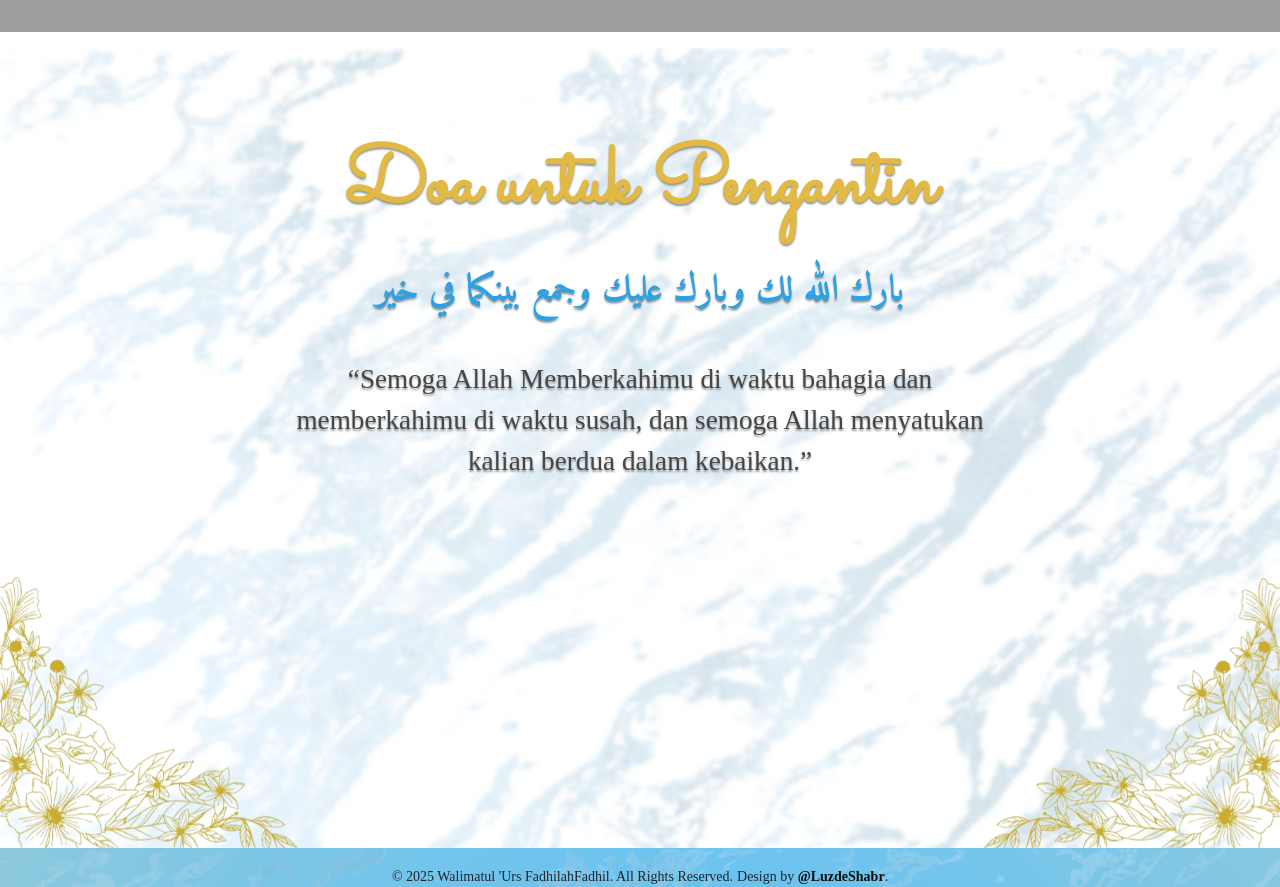
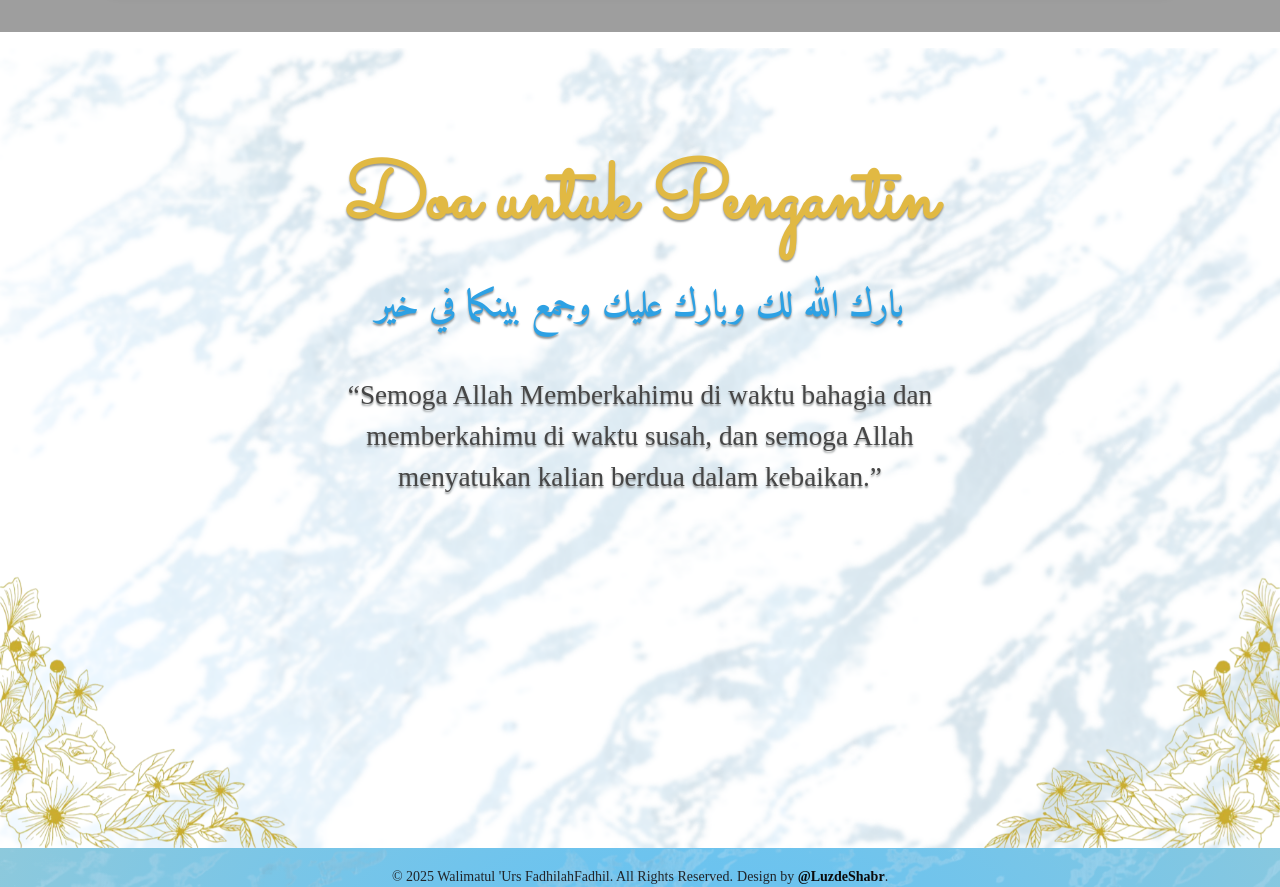
Before and after one commit to Luzeerdy/FadhilahWed, a plain HTML site: page index.html in a window 1280 px wide. Shown: the part 4420-5307 px from the top of the page. Drawn offline with nearby package versions, Linux system fonts and the light colour scheme; some packages are replaced by stand-ins of ours; grey boxes are pictures that could not be loaded; a script that the page names is missing; a web font is replaced by a local one.

Commit message:
Update index.html

```diff
--- a/index.html
+++ b/index.html
@@ -321,7 +321,7 @@
     <!-- GIFTS -->
     <section id="gifts" class="gifts" data-aos="fade-up">
       <div class="container">
-        <div class="row justify-content-center align-items-center">
+        <div class="row w-100 h-100 p-3 mx-auto text-center d-flex justify-content-center align-items-center">
           <div class="col-md-8 col-10 text-center">
             <h2 data-aos="fade-up">Doa untuk Pengantin</h2>
             <h3 data-aos="zoom-in">
```
